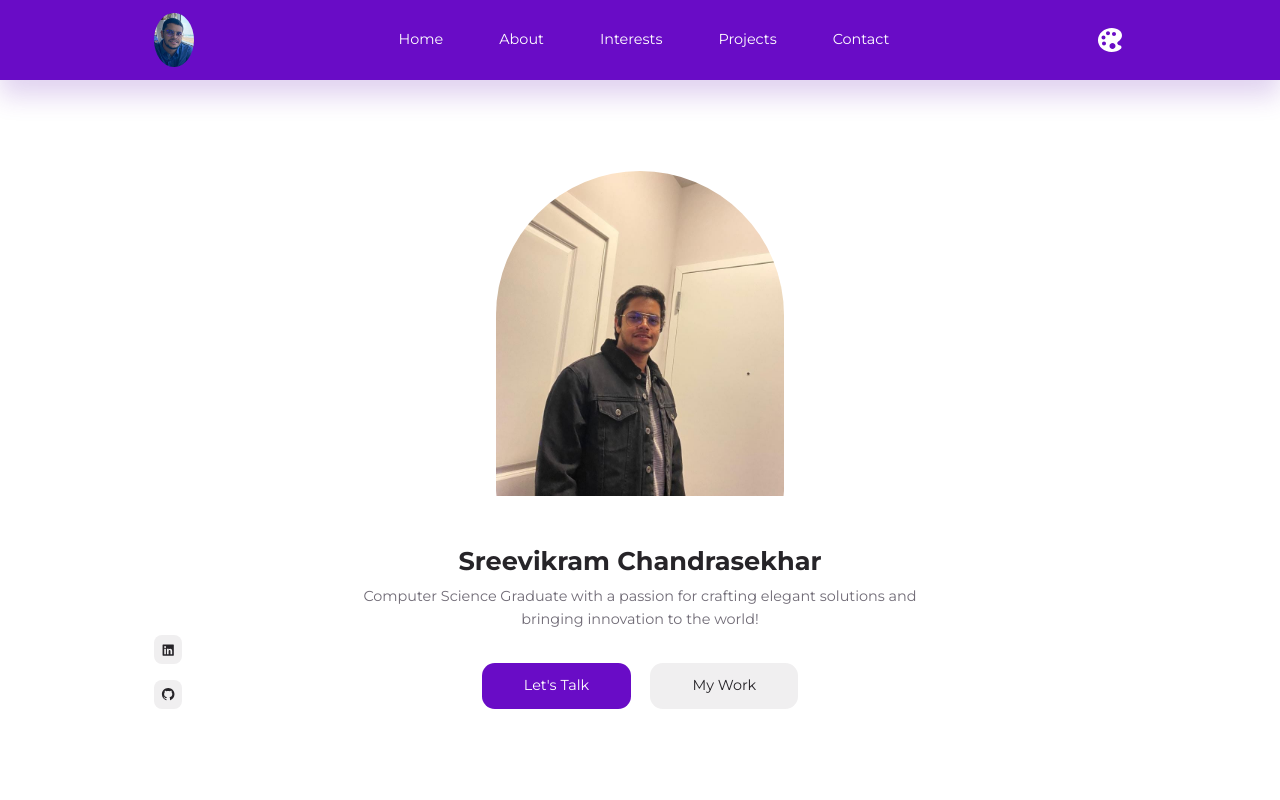
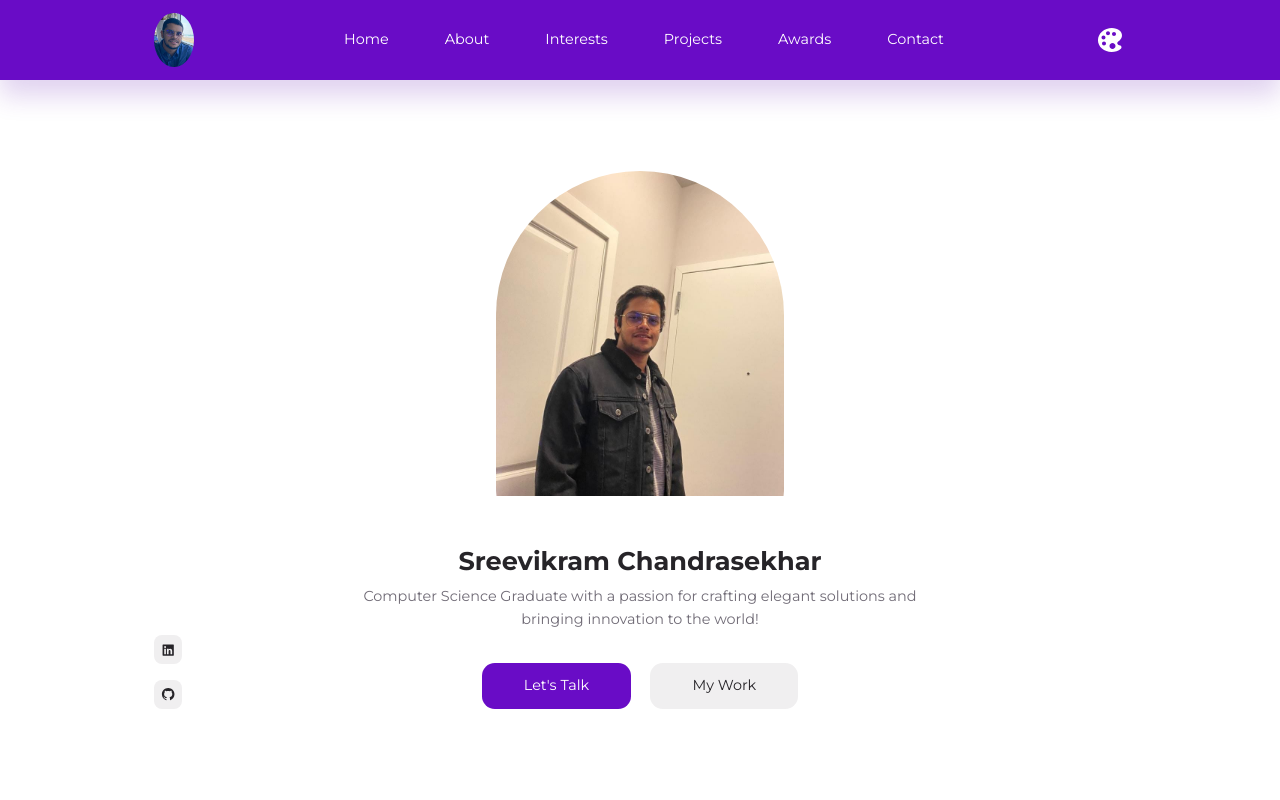
Before and after one commit to SreevikramChandrasekhar/Portfolio, a React (Create React App) app: page / in a window 1280 px wide. Shown: the top 800 px of the page. Built offline with nearby package versions, Linux system fonts and the light colour scheme.

Commit message:
Deployed Portfolio

```diff
--- a/src/sections/floating-nav/data.js
+++ b/src/sections/floating-nav/data.js
@@ -11,6 +11,7 @@ const data = [
     {id: 3, link: '#services', icon: <MdHomeRepairService/>},
     {id: 4, link: '#portfolio', icon: <AiFillAppstore/>},
     {id: 5, link: '#contact', icon: <AiFillMessage/>}
+
 ]
 
 
--- a/src/sections/footer/data.js
+++ b/src/sections/footer/data.js
@@ -6,7 +6,8 @@ export const links = [
     {id: 2, link: '#about', title: 'About'},
     {id: 3, link: '#services', title: 'Interests'},
     {id: 4, link: '#portfolio', title: 'Projects'},
-    {id: 5, link: '#contact', title: 'Contact'}
+    {id: 5, link: '#faqs', title: 'Awards'},
+    {id: 6, link: '#contact', title: 'Contact'}
 ]
 
 
--- a/src/sections/navbar/data.js
+++ b/src/sections/navbar/data.js
@@ -4,7 +4,8 @@ const data = [
     {id: 2, link: '#about', title: 'About'},
     {id: 3, link: '#services', title: 'Interests'},
     {id: 4, link: '#portfolio', title: 'Projects'},
-    {id: 5, link: '#contact', title: 'Contact'}
+    {id: 5, link: '#faqs', title: 'Awards'},
+    {id: 6, link: '#contact', title: 'Contact'}
     ]
 
     export default data;
```
